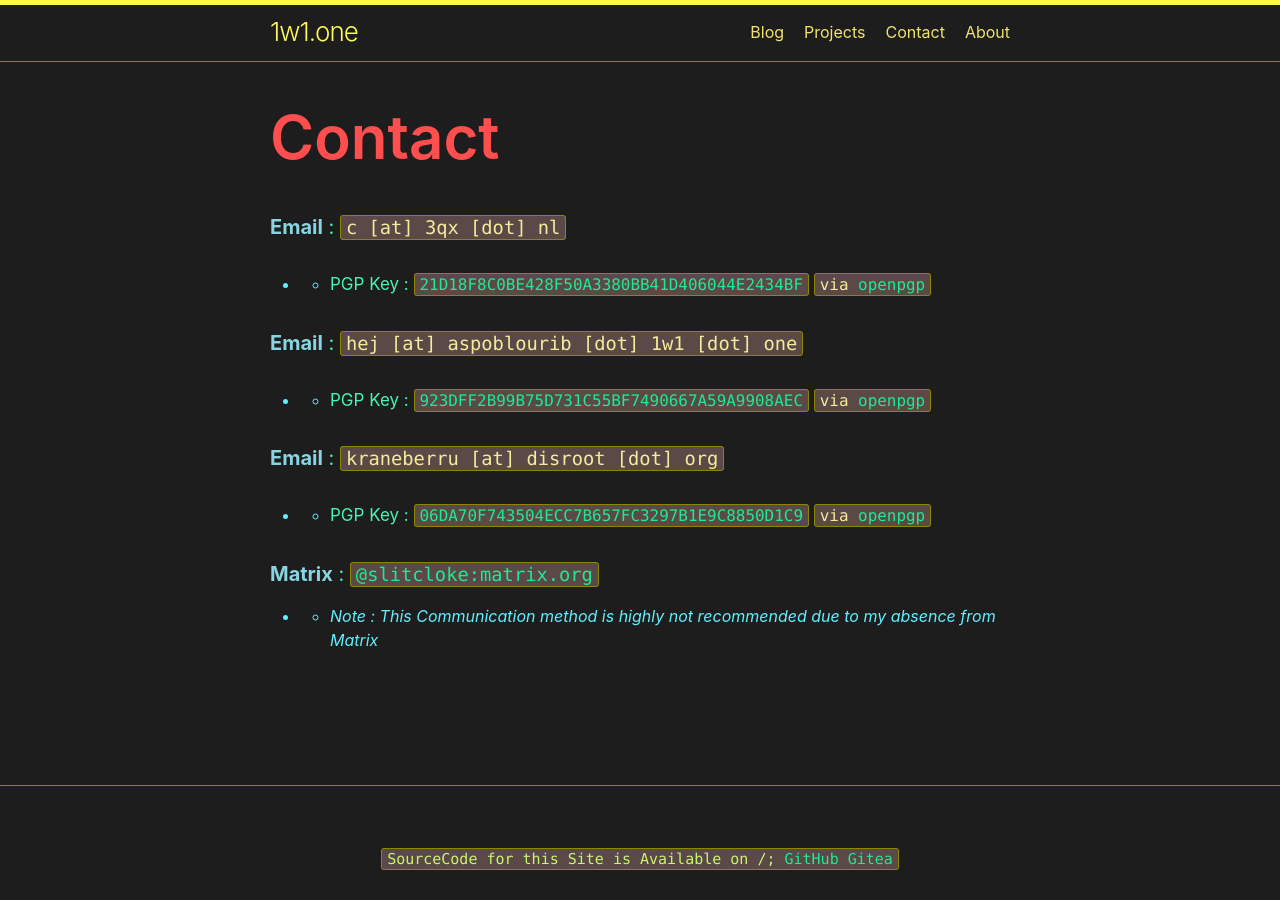
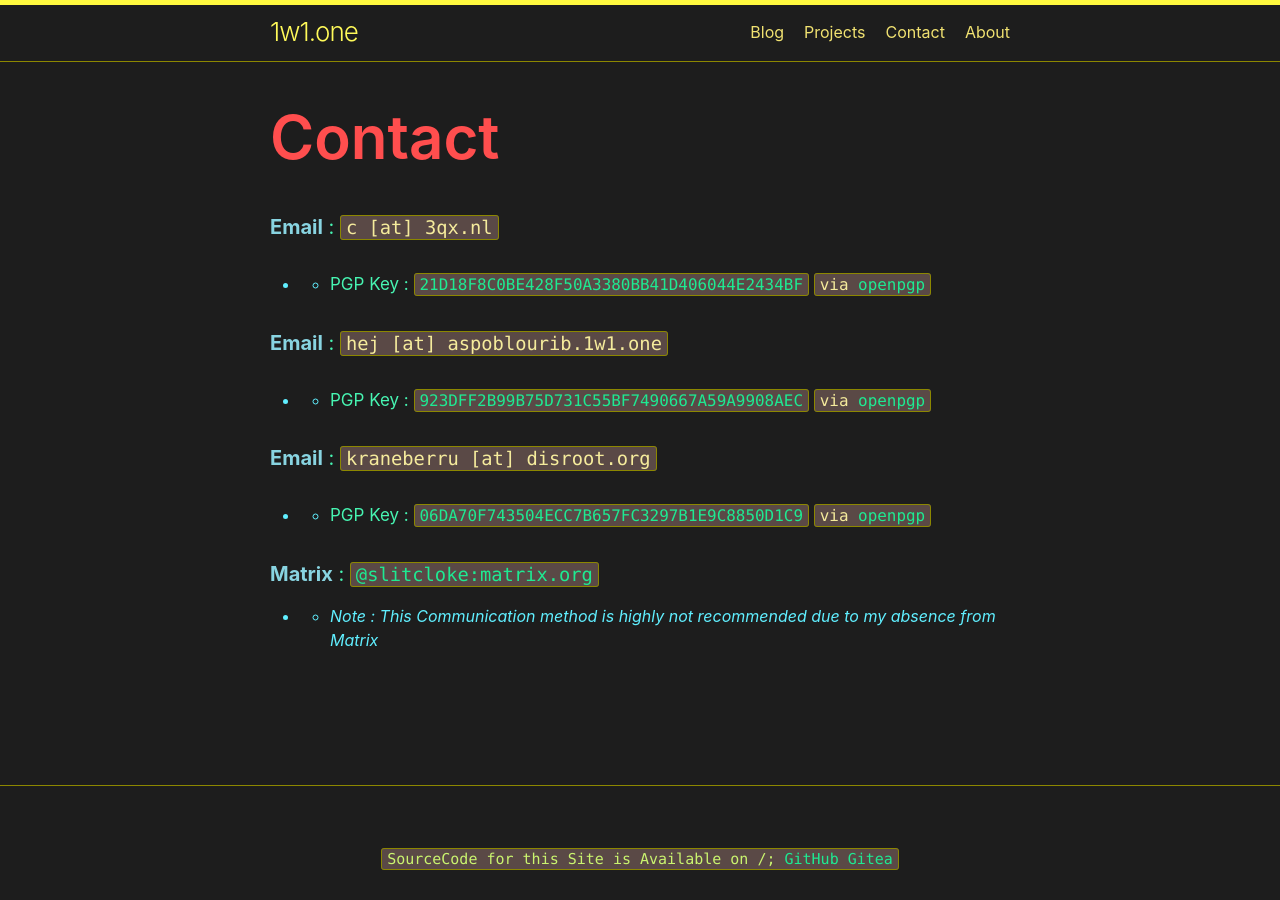
Before and after one commit to minoplhy/crappy-jekyll, a Jekyll site: the page built from contact.markdown, in a window 1280 px wide. Built offline with Jekyll 4.4.1, drawn with Linux system fonts in a browser that asks for light colours.

Commit message:
overall : clean up mess

```diff
--- a/assets/c.txt
+++ b/assets/c.txt
@@ -1,3 +1,6 @@
+Email : c [at] 3qx.nl
+fingerprint : 21D18F8C0BE428F50A3380BB41D406044E2434BF
+
 -----BEGIN PGP PUBLIC KEY BLOCK-----
 
 mDMEY8VsBBYJKwYBBAHaRw8BAQdAAjBC/S6Y+rN8bPwX/TYRB2VmpEoz3+mb5fdU
--- a/assets/hej.txt
+++ b/assets/hej.txt
@@ -1,3 +1,6 @@
+Email : hej [at] aspoblourib.1w1.one
+fingerprint : 923DFF2B99B75D731C55BF7490667A59A9908AEC
+
 -----BEGIN PGP PUBLIC KEY BLOCK-----
 
 mDMEYTSBahYJKwYBBAHaRw8BAQdALVJnElewTIwuEt9XKICEwtPPZWOtG4AZyc2U
--- a/assets/kraneberru.txt
+++ b/assets/kraneberru.txt
@@ -1,3 +1,6 @@
+Email : kraneberru [at] disroot.org
+fingerprint : 06DA70F743504ECC7B657FC3297B1E9C8850D1C9
+
 -----BEGIN PGP PUBLIC KEY BLOCK-----
 
 xsBNBF9ltO0BCADYQLR7EeySm/cHhxIyCnbaN5DCMAxANnotvYGGl841LPFKnDoP
--- a/contact.markdown
+++ b/contact.markdown
@@ -5,13 +5,13 @@ permalink: /contact
 ---
 
 
-#### <b>Email</b> : `c [at] 3qx [dot] nl`
+#### <b>Email</b> : `c [at] 3qx.nl`
 -   - ###### PGP Key : <code><a href="/assets/c.txt">21D18F8C0BE428F50A3380BB41D406044E2434BF</a></code> <code>via <a href="https://keys.openpgp.org/vks/v1/by-fingerprint/21D18F8C0BE428F50A3380BB41D406044E2434BF">openpgp</a></code>
 
-#### <b>Email</b> : `hej [at] aspoblourib [dot] 1w1 [dot] one`
+#### <b>Email</b> : `hej [at] aspoblourib.1w1.one`
 -   - ###### PGP Key : <code><a href="/assets/hej.txt">923DFF2B99B75D731C55BF7490667A59A9908AEC</a></code> <code>via <a href="https://keys.openpgp.org/vks/v1/by-fingerprint/923DFF2B99B75D731C55BF7490667A59A9908AEC">openpgp</a></code>
 
-#### <b>Email</b> : `kraneberru [at] disroot [dot] org`
+#### <b>Email</b> : `kraneberru [at] disroot.org`
 -   - ###### PGP Key : <code><a href="/assets/kraneberru.txt">06DA70F743504ECC7B657FC3297B1E9C8850D1C9</a></code> <code>via <a href="https://keys.openpgp.org/vks/v1/by-fingerprint/06DA70F743504ECC7B657FC3297B1E9C8850D1C9">openpgp</a></code>
 
 #### <b>Matrix</b> : <code><a href="https://matrix.to/#/@slitcloke:matrix.org">@slitcloke:matrix.org</a></code>
```
Also changed, not shown: _posts/1970-01-01-made-a-changes.markdown (deleted, +0 -8 lines), Gemfile.lock.
